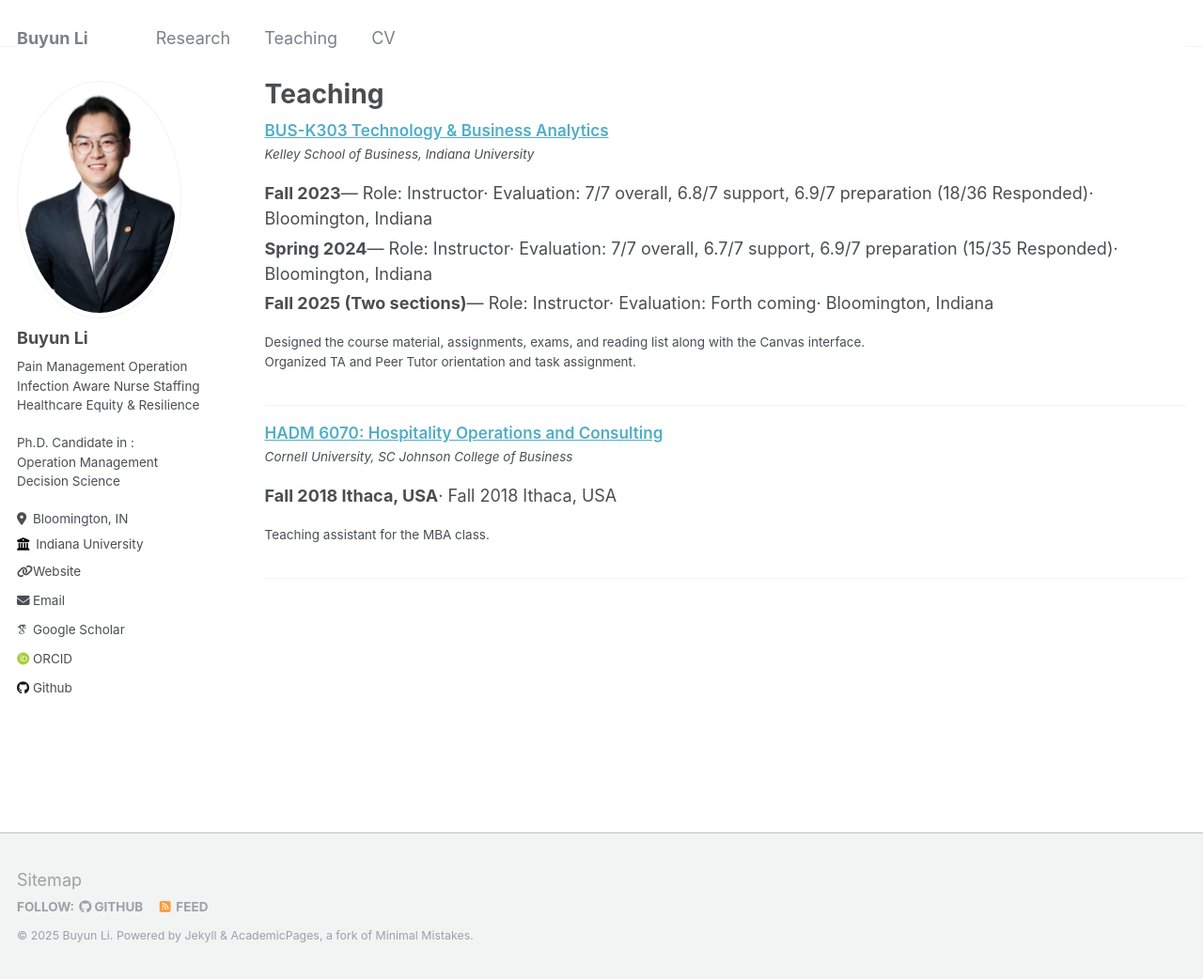
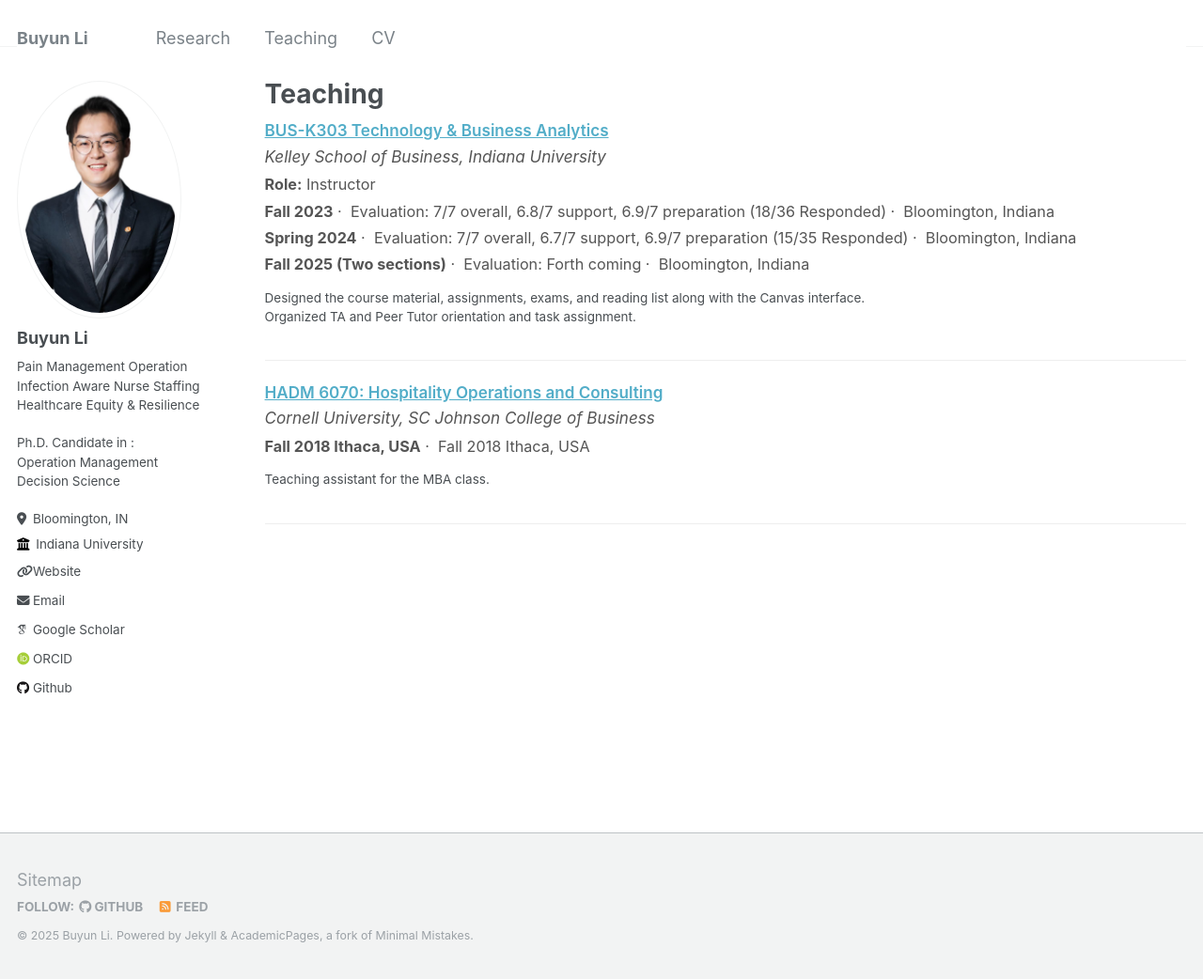
Before and after one commit to BuyunLi/BuyunLi.github.io, a Jekyll site: the page built from _pages/teaching.html, in a window 1280 px wide and 1042 px high. Shown: the whole window at 94% size. Built offline with Jekyll 4.4.1, drawn with Linux system fonts in a browser that asks for light colours; some web fonts are replaced.

Commit message:
Update teaching.html

```diff
--- a/_pages/teaching.html
+++ b/_pages/teaching.html
@@ -7,23 +7,40 @@ author_profile: true
 
 {% include base_path %}
 
+<style>
+  .teaching-entry { margin-bottom: 2rem; }
+  .teaching-entry h2 { margin-bottom: .25rem; }
+  .teaching-venue { margin: 0; color: #555; font-size: 0.95rem; }
+  .role-line { margin: .25rem 0 .25rem; color: #555; font-size: 0.9rem; }
+  .teaching-terms { list-style: none; padding-left: 0; margin: .25rem 0 0; }
+  .teaching-terms li { margin: .2rem 0; }
+  .term-meta { font-size: 0.9rem; color: #555; }
+  .term-meta a { text-decoration: none; }
+  .term-meta a:hover { text-decoration: underline; }
+  .divider { border: 0; border-top: 1px solid #eee; margin: 1.25rem 0; }
+</style>
+
 {%- comment -%}
-  This page groups teaching posts by course.
-  Prefer adding `course_key:` in each teaching file (e.g., "BUS-K303") so
-  cross-semester entries lump together. If `course_key` is absent, we fall back to `title`.
+  Group by stable course identifier if available.
+  Recommended front matter on each teaching file:
+    course_key: BUS-K303
+    course_role: Instructor                # optional, shown once per course
+    evaluation_pdf: /assets/evals/K303.pdf # optional, course-level PDF
 
-  Supported front matter patterns:
-  1) One file with:
+  Option A (single file, many terms):
     semesters:
       - semester: "Fall 2023"
-         role: "Instructor"
-         evaluation: "6.9/7 overall..."
+        role: "Instructor"                 # optional; ignored for role line
+        evaluation: "6.9/7 overall…"
+        evaluation_pdf: /assets/evals/K303_F23.pdf  # optional, per-term PDF
         location: "Bloomington, IN"
       - ...
-  2) Multiple files (one per semester) with optional:
+
+  Option B (one file per term):
     semester: "Fall 2023"
-     role: "Instructor"
-     evaluation: "..."
+    role: "Instructor"                     # optional; auto-detected if no course_role
+    evaluation: "6.9/7 overall…"
+    evaluation_pdf: /assets/evals/K303_F23.pdf      # optional
     location: "Bloomington, IN"
 {%- endcomment -%}
 
@@ -35,43 +52,102 @@ author_profile: true
     {%- assign items_sorted = g.items | sort: "date" -%}
     {%- assign latest = items_sorted | last -%}
 
-    <article class="teaching-entry" style="margin-bottom:2rem;">
+    {%- comment -%}
+      Determine a single role to display once for the course.
+      Priority: course_role (explicit) -> first non-empty role found across terms/files.
+    {%- endcomment -%}
+    {%- assign course_role = latest.course_role -%}
+    {%- if course_role == nil or course_role == "" -%}
+      {%- for p in items_sorted -%}
+        {%- if p.semesters -%}
+          {%- for t in p.semesters -%}
+            {%- if t.role and t.role != "" -%}{%- assign course_role = t.role -%}{%- break -%}{%- endif -%}
+          {%- endfor -%}
+        {%- endif -%}
+        {%- if course_role == nil or course_role == "" -%}
+          {%- if p.role and p.role != "" -%}{%- assign course_role = p.role -%}{%- endif -%}
+        {%- endif -%}
+        {%- if course_role and course_role != "" -%}{%- break -%}{%- endif -%}
+      {%- endfor -%}
+    {%- endif -%}
+
+    {%- comment -%}
+      Course-level evaluation PDF (optional).
+      Priority: latest.evaluation_pdf -> first found across group.
+    {%- endcomment -%}
+    {%- assign course_eval_pdf = latest.evaluation_pdf -%}
+    {%- if course_eval_pdf == nil or course_eval_pdf == "" -%}
+      {%- for p in items_sorted -%}
+        {%- if p.evaluation_pdf and p.evaluation_pdf != "" -%}
+          {%- assign course_eval_pdf = p.evaluation_pdf -%}
+          {%- break -%}
+        {%- endif -%}
+      {%- endfor -%}
+    {%- endif -%}
+
+    <article class="teaching-entry">
       <h2 class="archive__item-title">
         <a href="{{ latest.url | relative_url }}">{{ g.name }}</a>
       </h2>
 
       {%- if latest.venue -%}
-        <p class="archive__item-excerpt"><em>{{ latest.venue }}</em></p>
+        <p class="teaching-venue"><em>{{ latest.venue }}</em></p>
       {%- endif -%}
 
+      {%- if course_role or course_eval_pdf -%}
+        <div class="role-line">
+          {%- if course_role -%}
+            <strong>Role:</strong> {{ course_role }}
+          {%- endif -%}
+          {%- if course_eval_pdf -%}
+            {%- if course_role -%} &nbsp;·&nbsp; {%- endif -%}
+            <a href="{{ course_eval_pdf | relative_url }}" target="_blank" rel="noopener">Course evaluation (PDF)</a>
+          {%- endif -%}
+        </div>
+      {%- endif -%}
+
+      <ul class="teaching-terms">
         {%- comment -%}
-        Build a flat list of terms across all items in the group.
+          Render all terms (newest first). Per-term evaluation PDF (optional) appears inline.
         {%- endcomment -%}
-      <ul class="teaching-terms" style="list-style: none; padding-left: 0;">
         {%- for p in items_sorted reversed -%}
           {%- if p.semesters -%}
             {%- for term in p.semesters -%}
-              <li style="margin: .25rem 0;">
-                <strong>{{ term.semester }}</strong>
-                {%- if term.role or p.role -%} — Role: {{ term.role | default: p.role }}{%- endif -%}
-                {%- if term.evaluation or p.evaluation -%} · Evaluation: {{ term.evaluation | default: p.evaluation }}{%- endif -%}
-                {%- if term.location or p.location -%} · {{ term.location | default: p.location }}{%- endif -%}
+              <li class="term-meta">
+                <strong>{{ term.semester | default: p.semester | default: p.location | default: p.date | date: "%B %Y" }}</strong>
+                {%- if term.evaluation or p.evaluation -%}
+                  &nbsp;·&nbsp; Evaluation: {{ term.evaluation | default: p.evaluation }}
+                {%- endif -%}
+                {%- if term.location or p.location -%}
+                  &nbsp;·&nbsp; {{ term.location | default: p.location }}
+                {%- endif -%}
+                {%- if term.evaluation_pdf -%}
+                  &nbsp;·&nbsp; <a href="{{ term.evaluation_pdf | relative_url }}" target="_blank" rel="noopener">PDF</a>
+                {%- endif -%}
               </li>
             {%- endfor -%}
           {%- else -%}
-            <li style="margin: .25rem 0;">
+            <li class="term-meta">
+              <strong>
                 {%- if p.semester -%}
-                <strong>{{ p.semester }}</strong>
+                  {{ p.semester }}
                 {%- elsif p.location -%}
-                <strong>{{ p.location }}</strong>
+                  {{ p.location }}
                 {%- elsif p.date -%}
-                <strong>{{ p.date | date: "%B %Y" }}</strong>
+                  {{ p.date | date: "%B %Y" }}
                 {%- else -%}
-                <strong>—</strong>
+                  —
                 {%- endif -%}
-              {%- if p.role -%} — Role: {{ p.role }}{%- endif -%}
-              {%- if p.evaluation -%} · Evaluation: {{ p.evaluation }}{%- endif -%}
-              {%- if p.location -%} · {{ p.location }}{%- endif -%}
+              </strong>
+              {%- if p.evaluation -%}
+                &nbsp;·&nbsp; Evaluation: {{ p.evaluation }}
+              {%- endif -%}
+              {%- if p.location -%}
+                &nbsp;·&nbsp; {{ p.location }}
+              {%- endif -%}
+              {%- if p.evaluation_pdf -%}
+                &nbsp;·&nbsp; <a href="{{ p.evaluation_pdf | relative_url }}" target="_blank" rel="noopener">PDF</a>
+              {%- endif -%}
             </li>
           {%- endif -%}
         {%- endfor -%}
@@ -83,6 +159,7 @@ author_profile: true
         </div>
       {%- endif -%}
     </article>
-    <hr/>
+
+    <div class="divider"></div>
   {%- endfor -%}
 </section>
```
Lines whose indentation alone changed are shown as unchanged.
